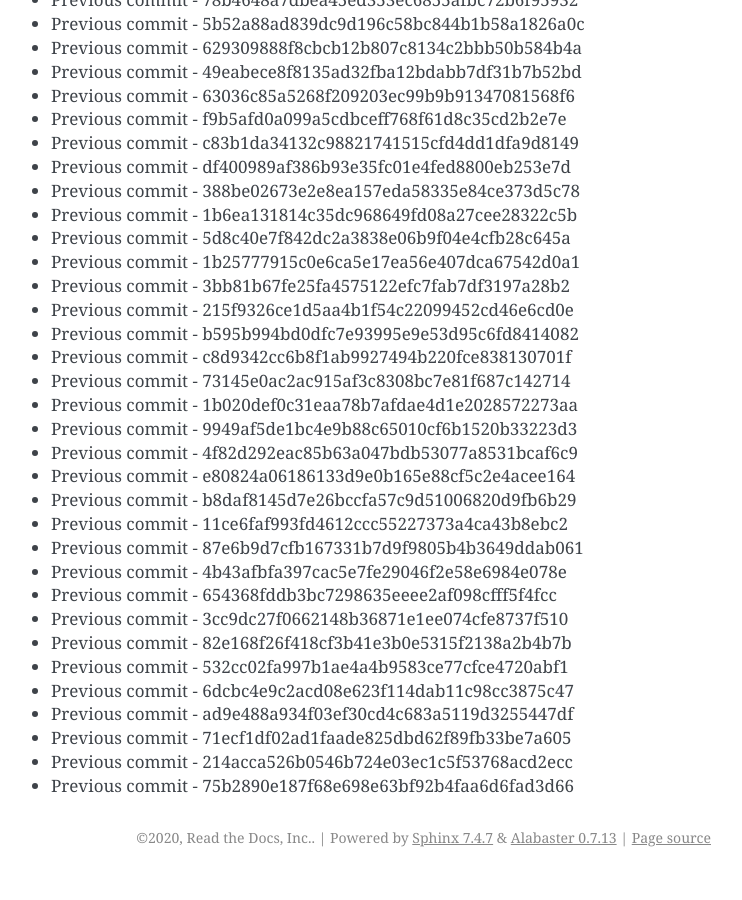
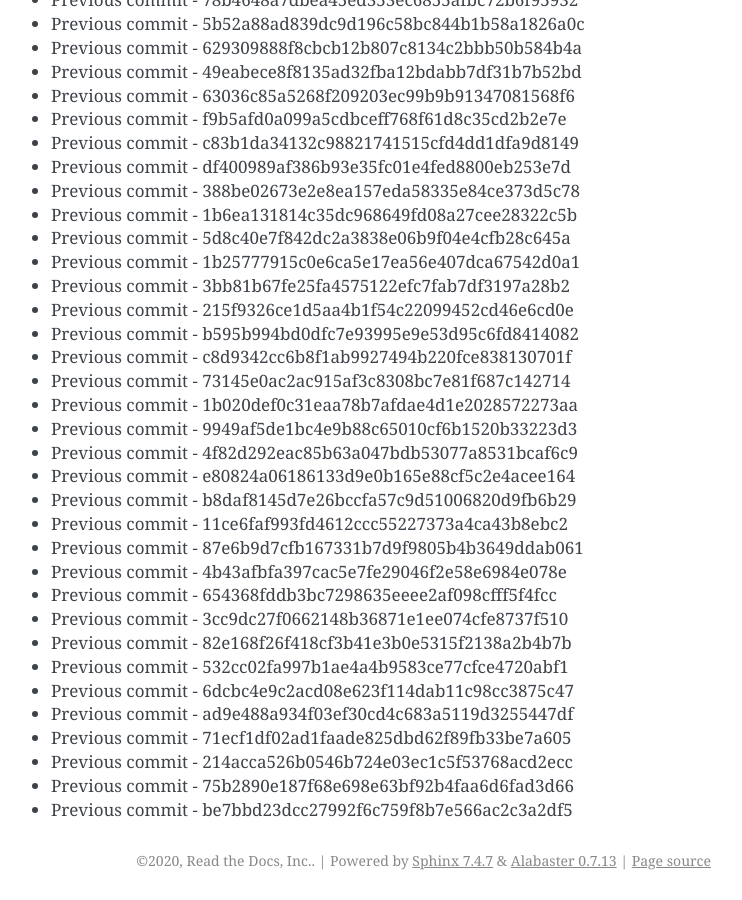
Before and after one commit to readthedocs/rtd-git-stresstest, a Sphinx documentation site: the page built from docs/updates.rst, in a window 1280 px wide and 900 px high, scrolled down 43894 px. Shown: the whole window, without its empty margins (399-1141 px from the left). Built offline with Sphinx 7.4.7, drawn with Linux system fonts in a browser that asks for light colours; before the commit the page ends 44771 px from its top, so only the background shows below that.

Commit message:
Generating commit from previous: be7bbd23dcc27992f6c759f8b7e566ac2c3a2df5

```diff
--- a/docs/updates.rst
+++ b/docs/updates.rst
@@ -1876,3 +1876,4 @@ It can be tested for any performance characteristics.
 * Previous commit - 71ecf1df02ad1faade825dbd62f89fb33be7a605
 * Previous commit - 214acca526b0546b724e03ec1c5f53768acd2ecc
 * Previous commit - 75b2890e187f68e698e63bf92b4faa6d6fad3d66
+* Previous commit - be7bbd23dcc27992f6c759f8b7e566ac2c3a2df5
```
